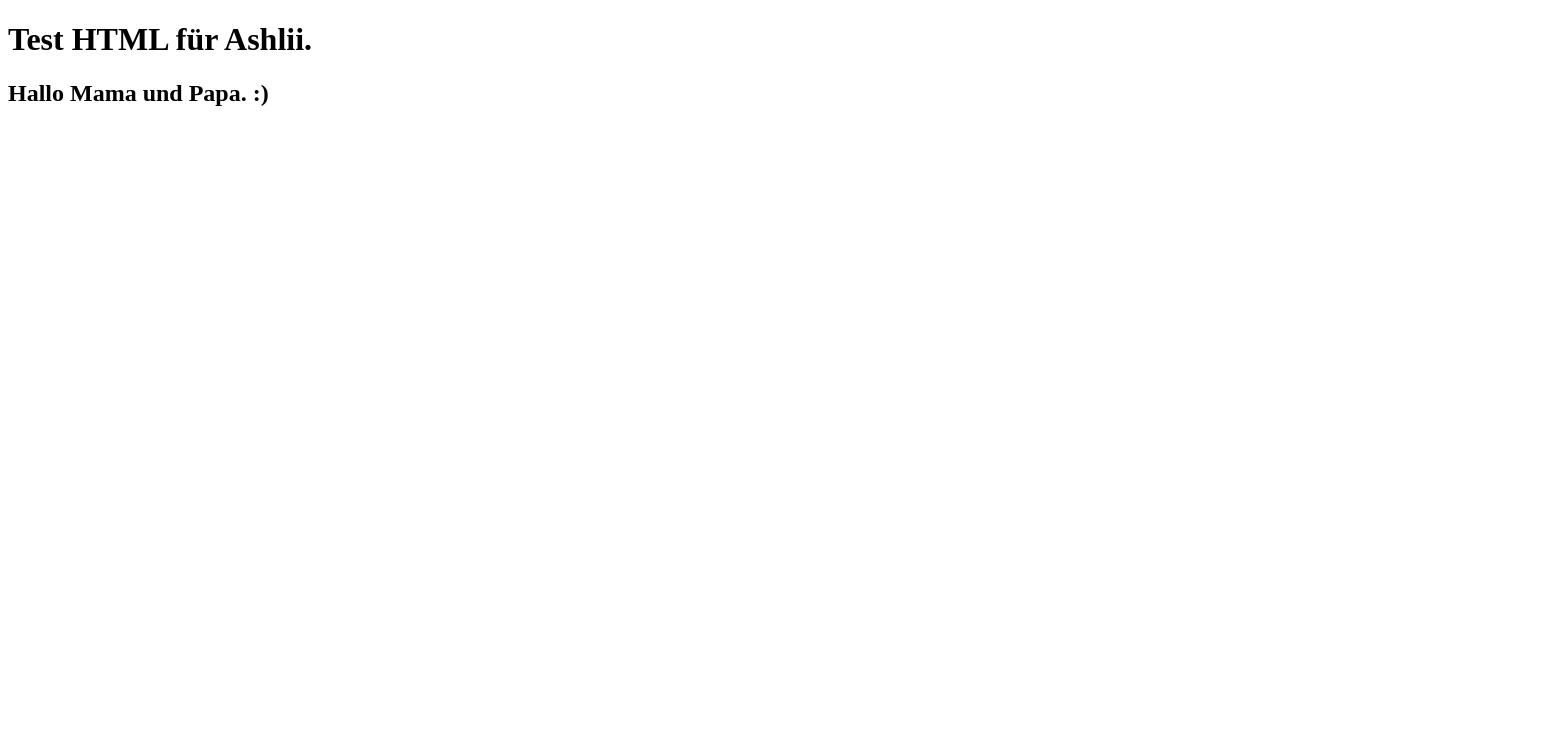
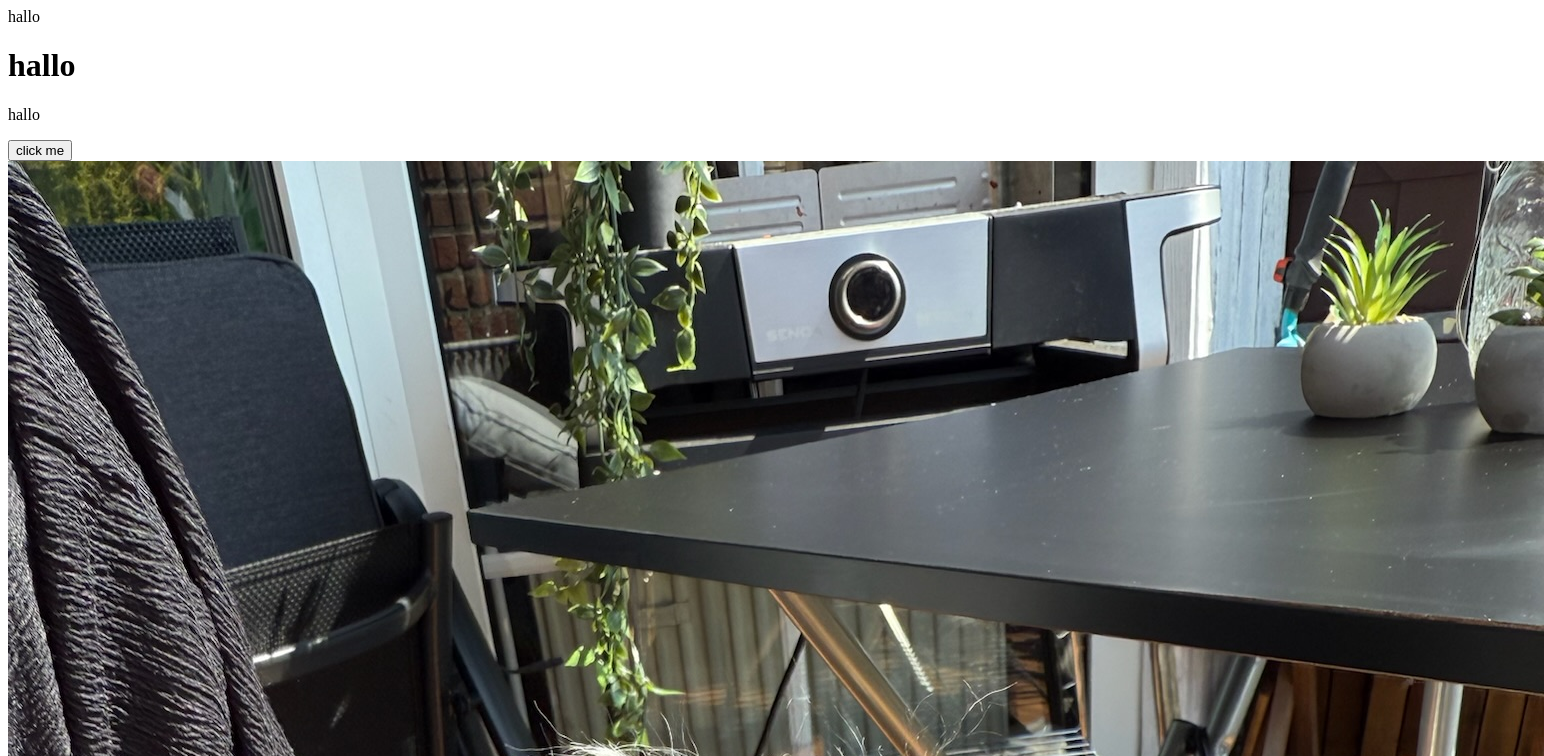
Before and after one commit to Noah4ever/ashley.github.io, a plain HTML site: page index.html in a window 1280 px wide. Shown: the top 756 px of the page, 1544 px wide, since content can reach past the window. Drawn offline with Linux system fonts and the light colour scheme.

Commit message:
test hummel

```diff
--- a/index.html
+++ b/index.html
@@ -1,16 +1,17 @@
 <!DOCTYPE html>
-<html>
-<head>
-    <title>I love you</title>
-</head>
-
-<body>
-    <h1>
-        Test HTML für Ashlii.
-    </h1>
-    <h2>
-        Hallo Mama und Papa. :)
-    </h2>
-</body>
-
+<html lang="en">
+  <head>
+    <meta charset="UTF-8" />
+    <meta name="viewport" content="width=device-width, initial-scale=1.0" />
+    <title>Ashli</title>
+  </head>
+  <body>
+    hallo
+    <h1>hallo</h1>
+    <p>hallo</p>
+    <div>
+      <button>click me</button>
+      <img src="./bilder/IMG_0070.jpg" alt="Hummels Fotze" />
+    </div>
+  </body>
 </html>
```
Also changed, not shown: bilder/IMG_0070.jpg (added).
